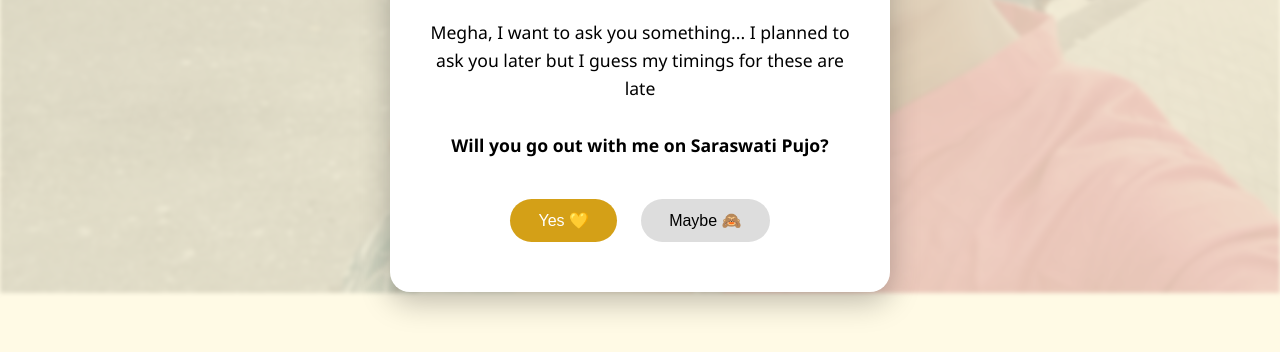
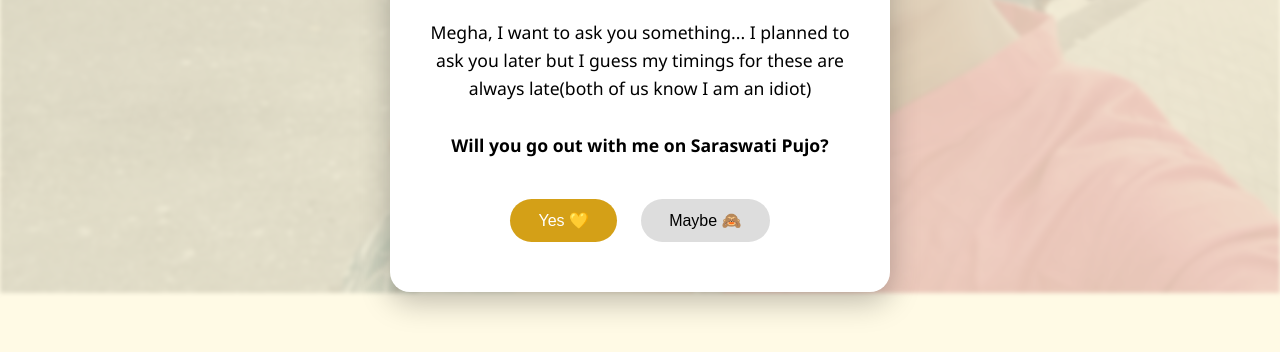
Before and after one commit to abhidey1296/saraswati-puja, a plain HTML site: page index.html in a window 1280 px wide. Shown: the part 308-660 px from the top of the page. Drawn offline with Linux system fonts and the light colour scheme.

Commit message:
Update index.html

```diff
--- a/index.html
+++ b/index.html
@@ -92,7 +92,7 @@
       <h1>🌼 Saraswati Pujo 🌼</h1>
       <p>
         Megha, I want to ask you something...
-        I planned to ask you later but I guess my timings for these are late
+        I planned to ask you later but I guess my timings for these are always late(both of us know I am an idiot)
         <br /><br />
         <strong>Will you go out with me on Saraswati Pujo?</strong>
       </p>
```
